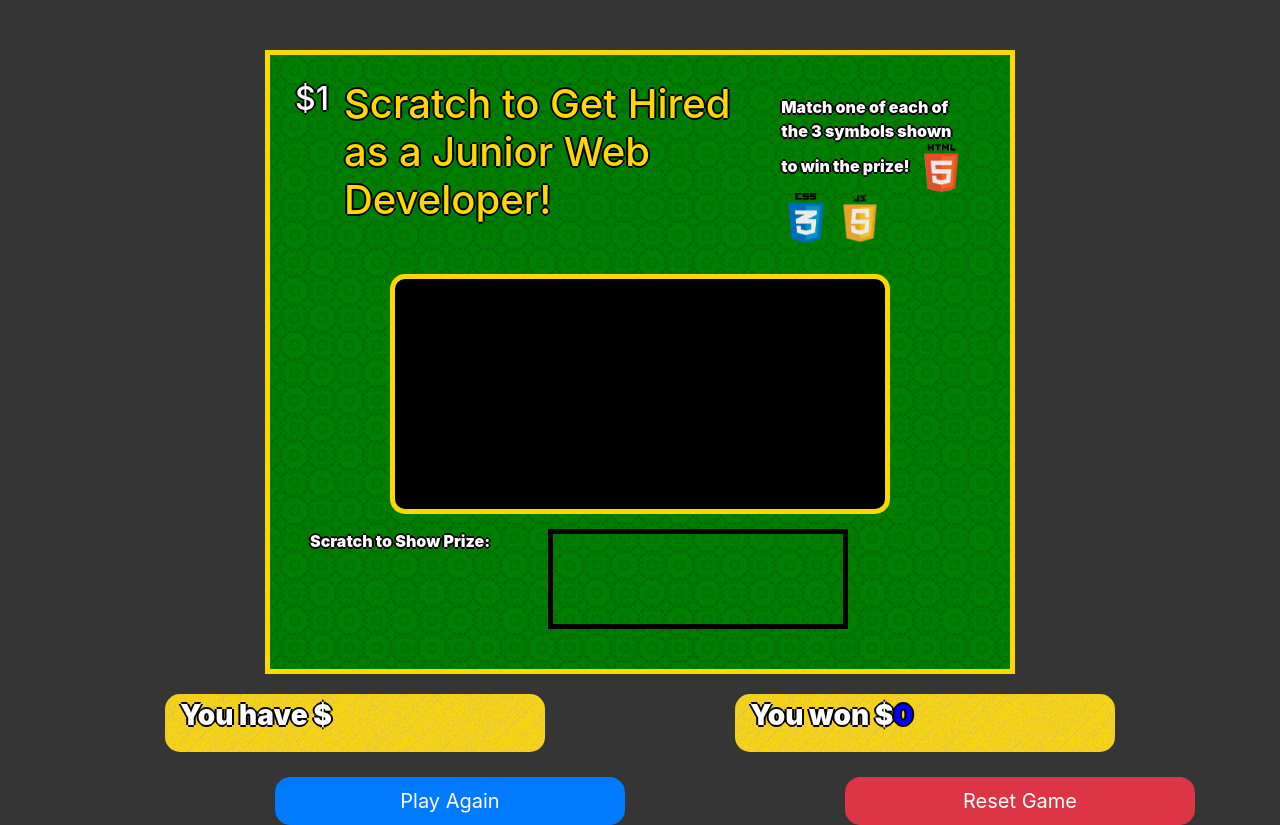
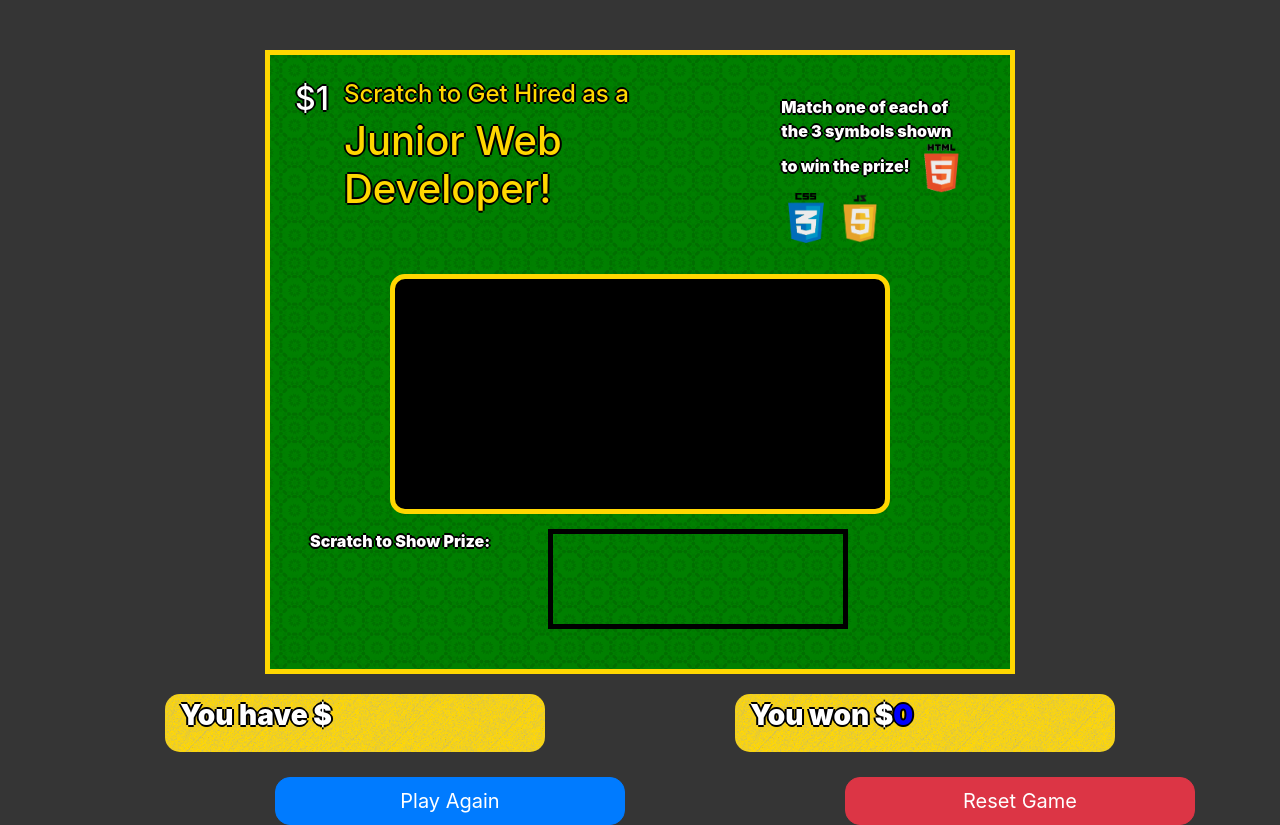
Before and after one commit to timlisiecki/web-dev-scratch-tickets, a plain HTML site: page index.html in a window 1280 px wide. Drawn offline with nearby package versions, Linux system fonts and the light colour scheme.

Commit message:
update heaading

```diff
--- a/index.html
+++ b/index.html
@@ -18,7 +18,8 @@
 		</div>
 		<div class="row">
 			<div class="title col-8">
-				<h1>Scratch to Get Hired as a Junior Web Developer!</h1>
+				<h4>Scratch to Get Hired as a</h4>
+				<h1>Junior Web Developer!</h1>
 			</div>
 			<div class="instructions col-4">
 				<p>Match one of each of the 3 symbols shown to win the prize!
```
Also changed, not shown: js/main.js (line endings or trailing spaces).
